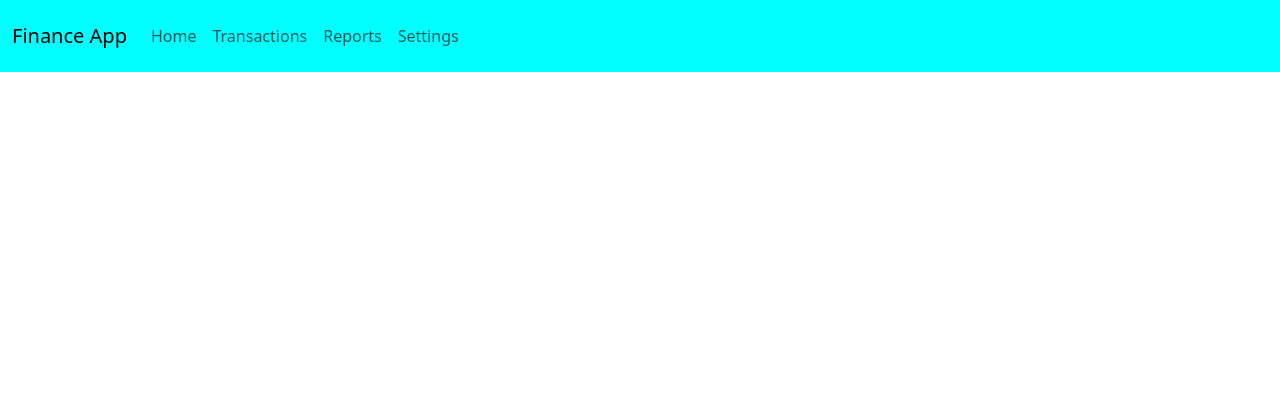
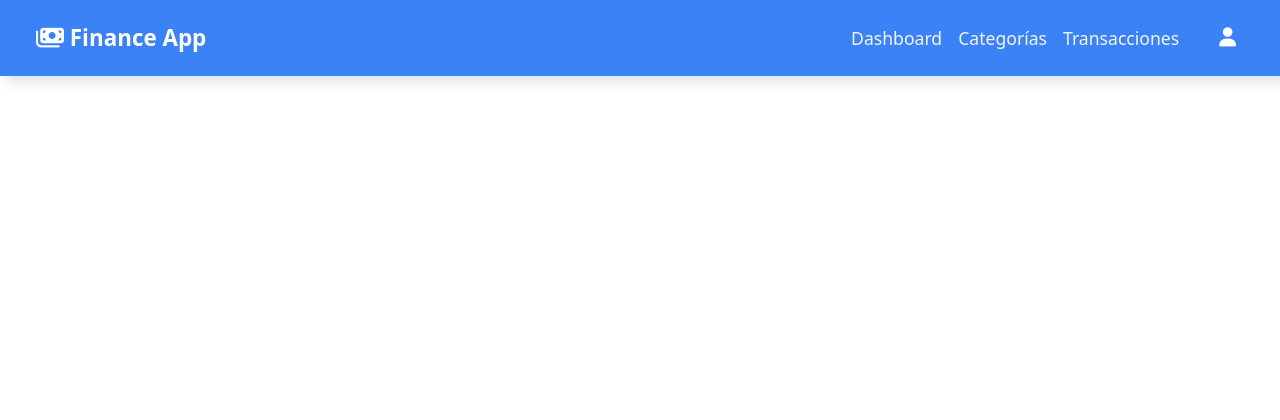
Before and after one commit to raquelz12/TFGFinanceApp, a PHP site: page / in a window 1280 px wide. Shown: the top 420 px of the page. Before the commit the page ends 72 px from the top, so only its background shows below. Run offline with PHP 8.4, Linux system fonts and the light colour scheme; some libraries are stand-ins or nearby versions.

Commit message:
Header v1.0 and footer start

```diff
--- a/includes/header.php
+++ b/includes/header.php
@@ -4,8 +4,7 @@
     <meta charset="UTF-8">
     <meta name="viewport" content="width=device-width, initial-scale=1.0">
     <title>Finance App</title>
-    <link rel="stylesheet" href="/css/main.css">
-    <link rel="icon" type="image/x-icon" href="/css/favicon.ico">
+    <link rel="stylesheet" href="public\css\main.css">
     <link
     href="https://cdn.jsdelivr.net/npm/bootstrap@5.3.3/dist/css/bootstrap.min.css"
     rel="stylesheet"
@@ -16,32 +15,39 @@
     integrity="sha384-YvpcrYf0tY3lHB60NNkmXc5s9fDVZLESaAA55NDzOxhy9GkcIdslK1eN7N6jIeHz"
     crossorigin="anonymous">
     </script>
+    <script
+    src="https://kit.fontawesome.com/c7ca284d32.js"
+    crossorigin="anonymous">
+    </script>
 </head>
 <header>
-    <section class="navbar">
-        <nav class="navbar navbar-expand-lg">
+    <nav class="navbar navbar-expand-lg fixed-top finance-navbar">
         <div class="container-fluid">
-                <a class="navbar-brand" href="/index.php">Finance App</a>
-                <!-- <button class="navbar-toggler" type="button" data-bs-toggle="collapse" data-bs-target="#navbarNav" aria-controls="navbarNav" aria-expanded="false" aria-label="Toggle navigation">
+            <a class="navbar-brand" href="index.php">
+                <i class="fa-solid fa-money-bills"></i>
+                Finance App
+            </a>
+            <button class="navbar-toggler" type="button" data-bs-toggle="collapse" data-bs-target="#mainNavbar">
                 <span class="navbar-toggler-icon"></span>
-                </button> -->
-                <div class="collapse navbar-collapse" id="navbarNav">
-                    <ul class="navbar-nav">
+            </button>
+            <div class="collapse navbar-collapse" id="mainNavbar">
+                <ul class="navbar-nav ms-auto">
                     <li class="nav-item">
-                            <a class="nav-link" href="/index.php">Home</a>
+                        <a class="nav-link" href="app_dashboard.php">Dashboard</a>
                     </li>
                     <li class="nav-item">
-                            <a class="nav-link" href="/transactions.php">Transactions</a>
+                        <a class="nav-link" href="categories.php">Categorías</a>
                     </li>
                     <li class="nav-item">
-                            <a class="nav-link" href="/reports.php">Reports</a>
-                        </li>
-                        <li class="nav-item">
-                            <a class="nav-link" href="/settings.php">Settings</a>
+                        <a class="nav-link" href="transactions.php">Transacciones</a>
                     </li>
                 </ul>
             </div>
+            <div class="navbar-profile">
+                <a href="profile.php" class="profile-btn">
+                    <i class="fa-solid fa-user"></i>
+                </a>
+            </div>
         </div>
     </nav>
-    </section>
 </header>
--- a/index.php
+++ b/index.php
@@ -1,4 +1,7 @@
 <?php include 'includes/header.php'; ?>
 <body>
+    <div class="container-fluid" style="height:100rem">
 
+    </div>
 </body>
+<?php include 'includes/footer.php'; ?>
--- a/public/css/main.css
+++ b/public/css/main.css
@@ -1,5 +1,95 @@
-header {
-  background-color: aqua;
+header .finance-navbar {
+  background-color: #3B82F6;
+  box-shadow: 6px 7px 10px rgba(0, 0, 0, 0.1);
+  padding: 1rem 1.5rem;
+}
+header .finance-navbar .navbar-brand {
+  color: #FFFFFF;
+  font-size: 1.4rem;
+  font-weight: 700;
+}
+header .finance-navbar .nav-link {
+  color: #F3F4F6;
+  font-size: 1.1rem;
+  position: relative;
+  transition: 0.3s;
+}
+header .finance-navbar .nav-link:hover {
+  color: #FFFFFF;
+  transform: translateY(-1px);
+}
+header .finance-navbar .nav-link:hover::after {
+  width: 100%;
+}
+header .finance-navbar .nav-link::after {
+  background: #FFFFFF;
+  bottom: -3px;
+  content: "";
+  height: 2px;
+  left: 0;
+  position: absolute;
+  transition: width 0.3s;
+  width: 0;
+}
+header .finance-navbar .navbar-toggler {
+  border: none;
+}
+header .finance-navbar .navbar-toggler .navbar-toggler-icon {
+  filter: invert(100%);
+}
+header .finance-navbar .navbar-profile {
+  margin-left: 1.5rem;
+}
+header .finance-navbar .navbar-profile .profile-btn {
+  border-radius: 50%;
+  color: #FFFFFF;
+  font-size: 1.2rem;
+  padding: 0.5rem;
+  transition: 0.2s;
+}
+header .finance-navbar .navbar-profile .profile-btn:hover {
+  background-color: rgba(255, 255, 255, 0.15);
+}
+
+.finance-footer {
+  background-color: #1E3A8A;
+  padding: 2rem 0;
+  color: #F3F4F6;
+  box-shadow: 0 -4px 10px rgba(0, 0, 0, 0.08);
+  margin-top: auto;
+}
+.finance-footer .footer-brand {
+  font-size: 1.3rem;
+  font-weight: 700;
+  color: #FFFFFF;
+}
+.finance-footer .footer-link {
+  color: #F3F4F6;
+  text-decoration: none;
+  font-size: 1rem;
+  position: relative;
+  padding-bottom: 2px;
+  transition: color 0.3s ease;
+}
+.finance-footer .footer-link::after {
+  content: "";
+  position: absolute;
+  left: 0;
+  bottom: -2px;
+  width: 0;
+  height: 2px;
+  background-color: #FFFFFF;
+  transition: width 0.3s ease;
+}
+.finance-footer .footer-link:hover {
+  color: #FFFFFF;
+}
+.finance-footer .footer-link:hover::after {
+  width: 100%;
+}
+.finance-footer .footer-copy {
+  font-size: 0.85rem;
+  color: white;
 }
 
 /*# sourceMappingURL=main.css.map */
--- a/src/scss/_header.scss
+++ /dev/null
@@ -1,3 +0,0 @@
-header{
-    background-color: aqua;
-}
--- /dev/null
+++ b/src/scss/base/_colors.scss
@@ -0,0 +1,12 @@
+$primary-blue: #3B82F6;
+$dark-blue: #1E3A8A;
+$dark-grey: #1F2937;
+$light-grey: #6B7280;
+$white: #FFFFFF;
+$very-light-grey: #F3F4F6;
+
+$primary-color: $primary-blue;
+$text: $dark-grey;
+$secondary-text: $light-grey;
+$background: $white;
+$accent: $dark-blue;
--- /dev/null
+++ b/src/scss/base/_fonts.scss
@@ -0,0 +1,15 @@
+@import url('https://fonts.googleapis.com/css2?family=Inter:wght@300;400;500;600;700&family=Poppins:wght@600&display=swap');
+
+body {
+  background-color: $white;
+  color: $dark-grey;
+  font-family: 'Inter', sans-serif;
+  font-size: 10px;
+  line-height: 1.6;
+}
+
+h1, h2, h3 {
+  font-family: 'Poppins', sans-serif;
+  font-weight: 600;
+  color: $dark-grey;
+}
--- /dev/null
+++ b/src/scss/layout/_header.scss
@@ -0,0 +1,64 @@
+header{
+    .finance-navbar {
+        background-color: $primary-color;
+        box-shadow: 6px 7px 10px rgba(0, 0, 0, 0.1);
+        padding: 1rem 1.5rem;
+
+        .navbar-brand {
+            color: $white;
+            font-size: 1.4rem;
+            font-weight: 700;
+        }
+
+        .nav-link {
+            color: $very-light-grey;
+            font-size: 1.1rem;
+            position: relative;
+            transition: 0.3s;
+
+            &:hover {
+                color: $white;
+                transform: translateY(-1px);
+
+                &::after {
+                    width: 100%;
+                }
+            }
+
+            &::after {
+                background: $white;
+                bottom: -3px;
+                content: "";
+                height: 2px;
+                left: 0;
+                position: absolute;
+                transition: width 0.3s;
+                width: 0;
+            }
+        }
+
+        .navbar-toggler {
+            border: none;
+
+            .navbar-toggler-icon {
+                filter: invert(100%);
+            }
+        }
+
+        .navbar-profile {
+            margin-left: 1.5rem;
+
+            .profile-btn {
+                border-radius: 50%;
+                color: $white;
+                font-size: 1.2rem;
+                padding: 0.5rem;
+                transition: 0.2s;
+
+                &:hover {
+                    background-color: rgba(255,255,255,0.15);
+                }
+            }
+        }
+    }
+}
--- a/src/scss/main.scss
+++ b/src/scss/main.scss
@@ -1,7 +1,7 @@
-@use "variables";
-@use "header";
-@use "footer";
-@use "home";
-@use "login";
-@use "pages/contact";
-@use "pages/dashboard";
+@import "base/colors";
+@import "layout/header";
+@import "layout/footer";
+@import "pages/home";
+@import "pages/login";
+@import "pages/contact";
+@import "pages/dashboard";
```
Also changed, not shown: app_dashboard.php (added), src/scss/_footer.scss (deleted), src/scss/_home.scss (deleted), src/scss/_login.scss (deleted), src/scss/_variables.scss (deleted), src/scss/layout/_footer.scss (added), src/scss/pages/_home.scss (added), src/scss/pages/_login.scss (added), 1 other file. Lines whose indentation alone changed are shown as unchanged.
